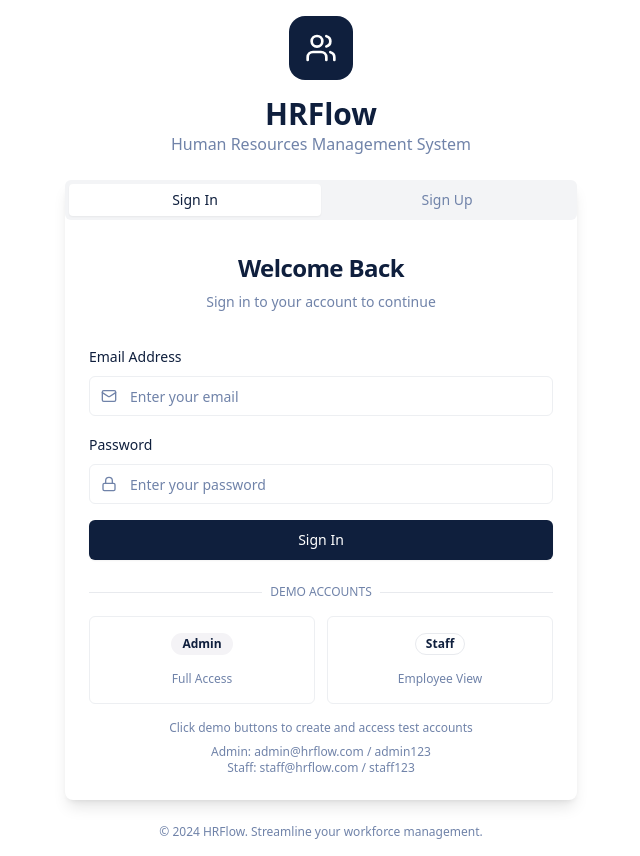
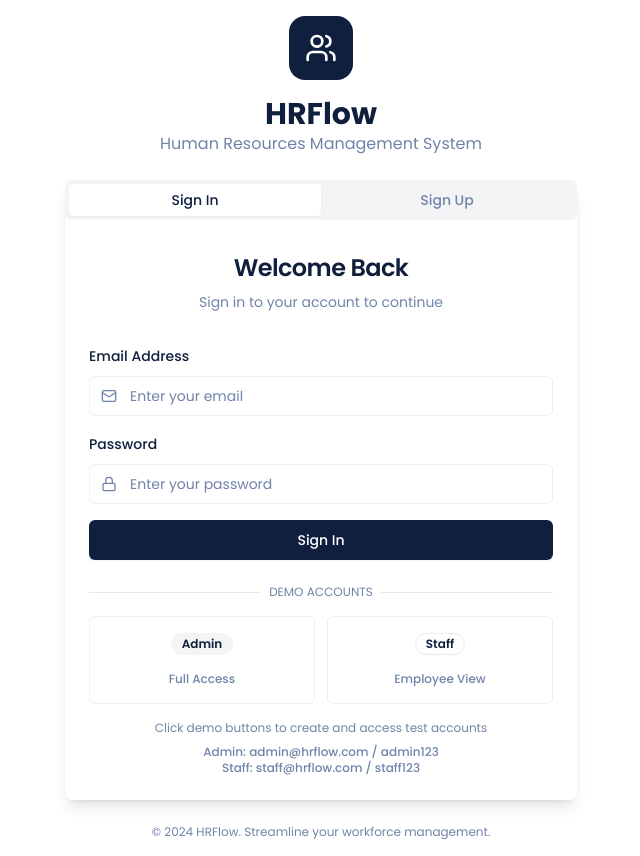
Before and after one commit to amanaz3/staff-hub-suite, a React (Vite) app: page /auth in a window 1280 px wide. Shown: the whole page, without its empty margins (319-959 px from the left). Built offline with nearby package versions, Linux system fonts and the light colour scheme.

Commit message:
Add Poppins font to Tailwind config
Add Poppins font family to `tailwind.config.ts` to complete the font and color theme update.

```diff
--- a/tailwind.config.ts
+++ b/tailwind.config.ts
@@ -18,6 +18,9 @@ export default {
 			}
 		},
 		extend: {
+			fontFamily: {
+				sans: ['Poppins', 'ui-sans-serif', 'system-ui', 'sans-serif'],
+			},
 			colors: {
 				border: 'hsl(var(--border))',
 				input: 'hsl(var(--input))',
```
